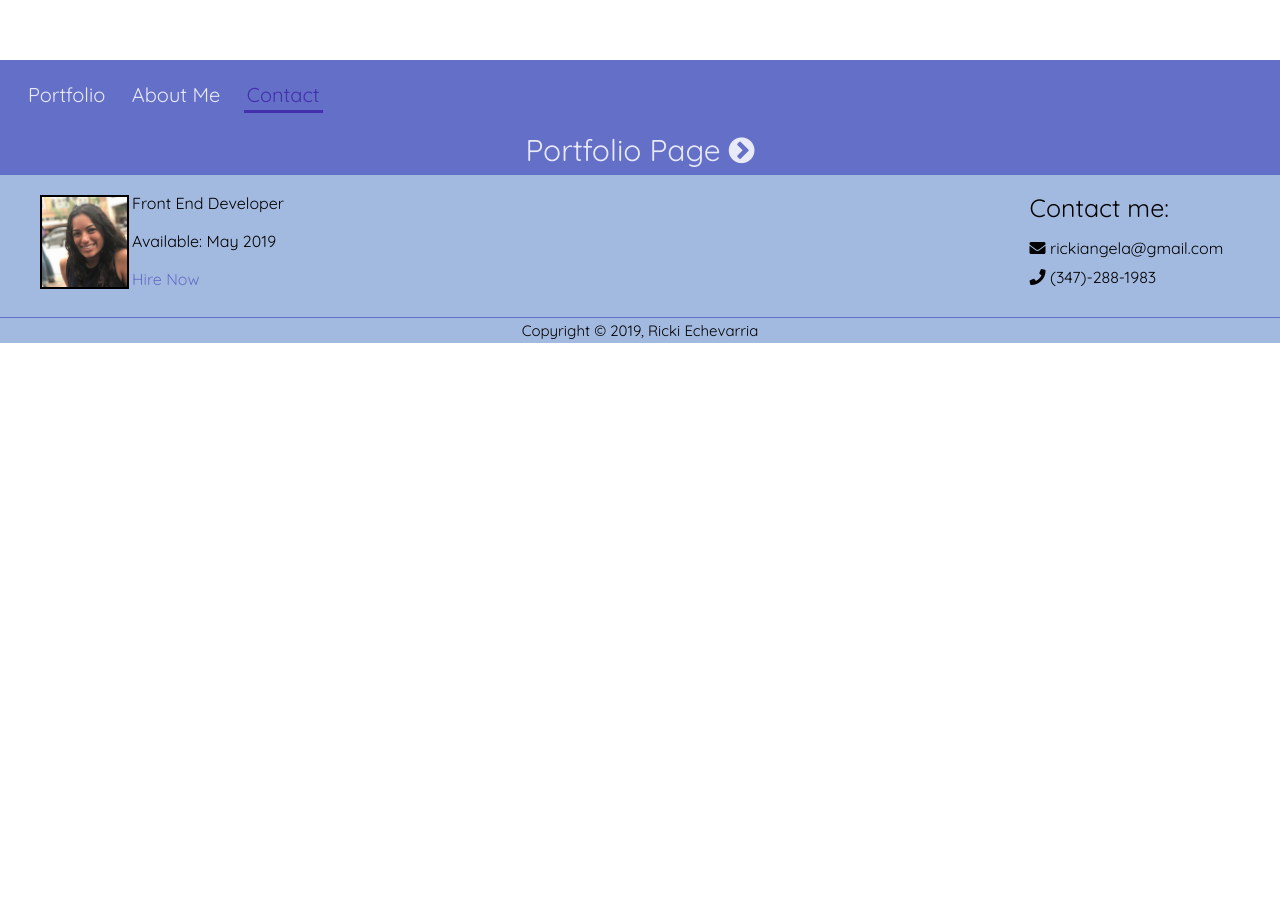
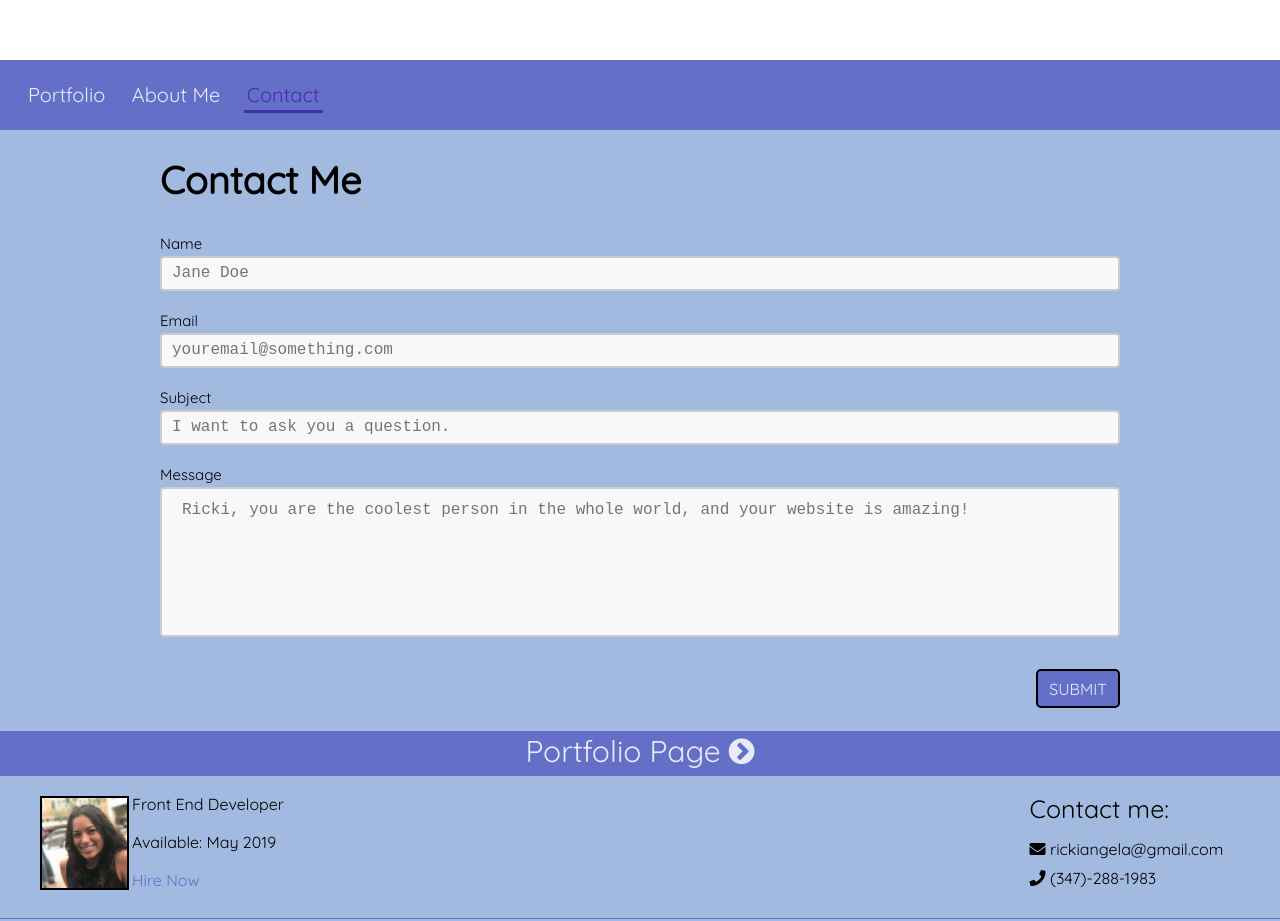
Before and after one commit to rickiangela/rickiangela.github.io, a plain HTML site: page contact.html in a window 1280 px wide. Shown: the part 740-1661 px from the top of the page. Before the commit the page ends 1083 px from the top, so only its background shows below. Drawn offline with Linux system fonts and the light colour scheme.

Commit message:
contact page

```diff
--- a/assets/css/contact.css
+++ b/assets/css/contact.css
@@ -258,3 +258,88 @@ h5 {
     text-align: center;
     border-top: .5px solid #646FC7;
 }
+
+/* ------------------------------------------------------------------------------------------------ */
+
+.box {
+    font-family: 'Quicksand', sans-serif;
+    height: 600px;
+    width: 100%;
+    background-color: #A3BAE0;
+    padding-top: 1px;
+}
+
+.contact-page {
+    width: 75%;
+    display: block;
+    margin-left: auto;
+    margin-right: auto;
+    background-color: #A3BAE0;
+}
+
+.title {
+    font-weight: bold;
+    height: 40px;
+    width: 100%;
+    font-size: 38px;
+    text-align: left;
+    margin-top: 30px;
+    margin-bottom: 15px;
+}
+
+.txt {
+    margin-bottom: 5px;
+    margin-top: 20px;
+    height: 15px;
+    font-size: 15px;
+}
+
+.textbox {
+    width: 100%;
+    height: 35px;
+    padding: 6px 10px;
+    box-sizing: border-box;
+    border: 2px solid #ccc;
+    border-radius: 4px;
+    background-color: #f8f8f8;
+    font-size: 16px;
+    resize: none;
+}
+
+.write-message {
+    width: 100%;
+    height: 150px;
+    padding: 12px 20px;
+    box-sizing: border-box;
+    border: 2px solid #ccc;
+    border-radius: 4px;
+    background-color: #f8f8f8;
+    font-size: 16px;
+    resize: none;
+}
+
+.submit-button {
+    background-color: #646FC7;
+    height: 35px;
+    width: 80px;
+    display: flex;
+    align-items: center;
+    border-style: solid;
+    border-width: 2px;
+    border-color: black;
+    border-radius: 5px;
+    margin-top: 30px;
+    float: right;
+}
+
+.submit-button:hover {
+    background-color: #4430AD;
+}
+
+.submit {
+  font-weight: 13px;
+  color: #E8EAF7;
+  margin: 0;
+  margin-left: auto;
+  margin-right: auto;
+}
--- a/contact.html
+++ b/contact.html
@@ -53,7 +53,75 @@
     <a class="nav-contact" href="contact.html">Contact</a>
   </div>
 
+  <!-- ---------------------------------------------------------------------------------------------------- -->
+
   <!-- Contact Page -->
+
+  <div class="box">
+
+    <div class="contact-page">
+
+      <h2 class="title">Contact Me</h2>
+
+        <div class="name-box">
+
+            <h5 class="name txt">Name</h5>
+
+            <form>
+
+                <textarea placeholder="Jane Doe" class="write-name textbox"></textarea>
+
+            </form>
+
+        </div>
+
+        <div class="email-box">
+
+            <h5 class="email txt">Email</h5>
+
+            <form>
+
+                <textarea placeholder="youremail@something.com" class="write-email textbox"></textarea>
+
+            </form>
+
+        </div>
+
+        <div class="subject-box">
+
+            <h5 class="subject txt">Subject</h5>
+
+            <form>
+
+                <textarea placeholder="I want to ask you a question." class="write-ssubject textbox"></textarea>
+
+            </form>
+
+        </div>
+
+        <div class="message-box">
+
+          <h5 class="message txt">Message</h5>
+
+          <form>
+
+            <textarea placeholder="Ricki, you are the coolest person in the whole world, and your website is amazing!" class="write-message "></textarea>
+
+          </form>
+
+        </div>
+
+        <div class="submit-button">
+
+            <h4 class="submit">SUBMIT</h4>
+
+        </div>
+
+    </div>
+
+    </div>
+
+  <!-- ----------------------------------------------------------------------------------------------------- -->
 
   <!-- Portfolio Ricki Hyperlink -->
   <div class="about-ricki">
```
Also changed, not shown: hireme.html (+2 -0 lines).
